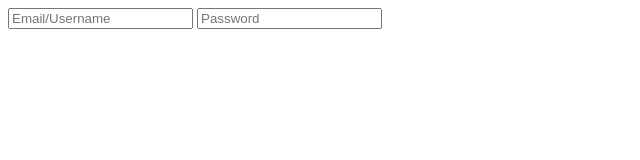
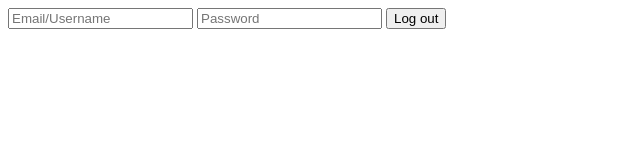
Before and after one commit to akothouma/graphql, a website: page index.html in a window 1280 px wide. Shown: the whole page, without its empty margins (0-640 px from the left). Drawn offline with Linux system fonts and the light colour scheme.

Commit message:
add:logout and login buttons fuctions they trigger

```diff
--- a/index.html
+++ b/index.html
@@ -9,9 +9,10 @@
     <div id="login">
         <input type="text" id="email/userName" placeholder="Email/Username">
         <input type="password" id="password" placeholder="Password">
+        <button id="login" onclick="doLogin()">Log out</button>
     </div>
     <div id="pageLayout" hidden>
-        <button onclick="doLogout()">Log out</button>
+        <button id="logout" onclick="doLogout()">Log out</button>
     </div>
 
 </body>
```
